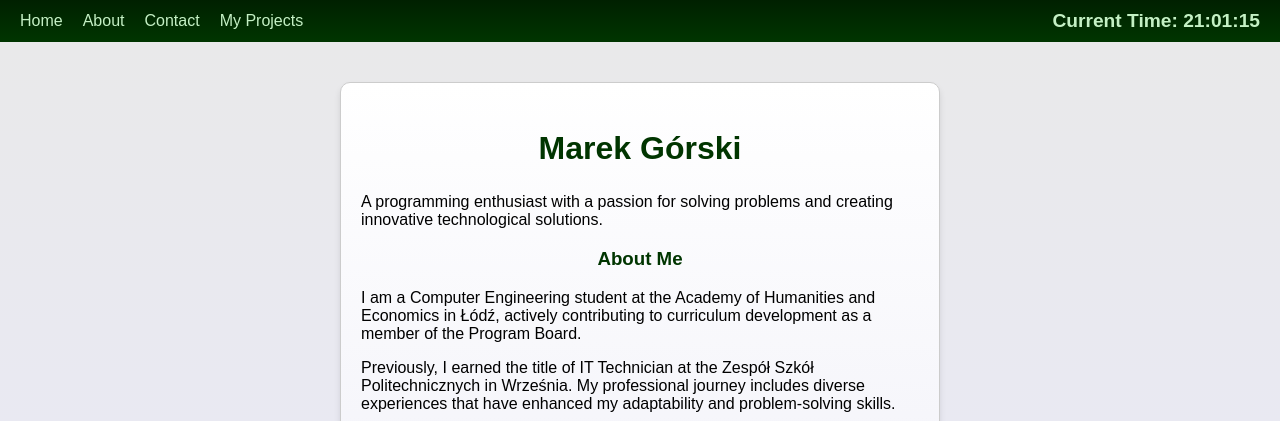
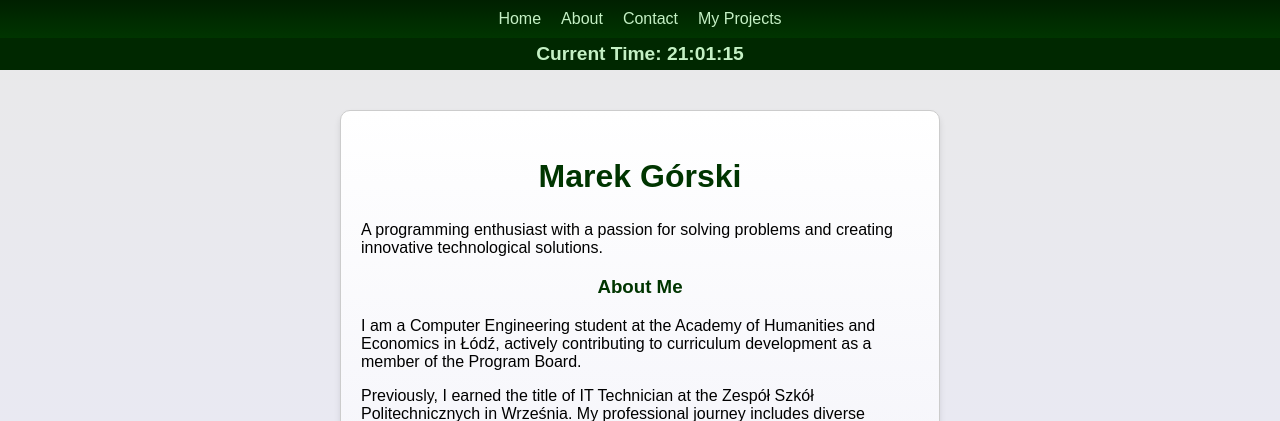
Before and after one commit to VadoVates/marekgor_site, a Django app: page / in a window 1280 px wide. Shown: the top 421 px of the page. Run offline with Django 5.2, Linux system fonts and the light colour scheme.

Commit message:
Testing clock under header (base.html, script.js, style.css)

```diff
--- a/static/css/style.css
+++ b/static/css/style.css
@@ -18,8 +18,7 @@ body {
 header {
     background: linear-gradient(to top, #003500, #002000);
     display: flex;
-    justify-content: space-between;
-    align-items: center;
+    justify-content: center; /* Wyśrodkowanie menu */
     padding: 10px 20px;
 }
 
@@ -40,7 +39,13 @@ header nav ul li a:hover {
     text-decoration: underline;
 }
 
-header #header-clock {
+#clock-section {
+    text-align: center;
+    padding: 5px 0;
+    background-color: #002800; /* Subtelne tło pod zegarem */
+}
+
+#live-clock {
     font-weight: bold;
     color: #c4f0c4;
     font-size: 1.2rem;
--- a/static/js/script.js
+++ b/static/js/script.js
@@ -4,7 +4,7 @@ function updateClock() {
     const minutes = String(now.getMinutes()).padStart(2, '0');
     const seconds = String(now.getSeconds()).padStart(2, '0');
     const currentTime = `${hours}:${minutes}:${seconds}`;
-    document.getElementById('header-clock').textContent = `Current Time: ${currentTime}`;
+    document.getElementById('live-clock').textContent = `Current Time: ${currentTime}`;
 }
 
 // Aktualizuj zegar co sekundę
--- a/templates/base.html
+++ b/templates/base.html
@@ -28,8 +28,11 @@
             </li>
         </ul>
     </nav>
-<div id="header-clock">--:--:--</div>
 </header>
+
+<div id="clock-section">
+    <span id="live-clock">--:--:--</span>
+</div>
 
 <main>
     {% block content %}
```
